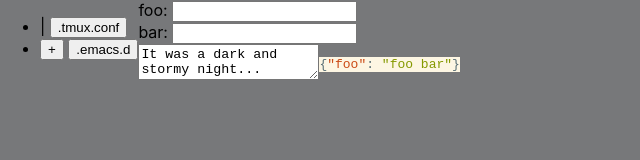
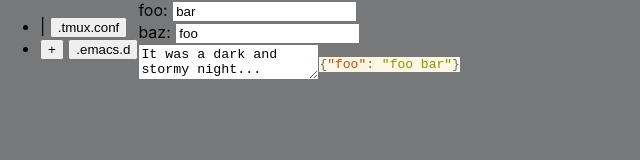
Before and after one commit to Lajule/dotf, a React (Create React App) app: page / in a window 1280 px wide. Shown: the top 160 px of the page, without its empty margins (0-640 px from the left). Built offline with nearby package versions, Linux system fonts and the light colour scheme.

Commit message:
Set config

```diff
--- a/public/config.json
+++ b/public/config.json
@@ -3,6 +3,10 @@
 	{
 	    "name": "foo",
 	    "value": "bar"
+	},
+	{
+	    "name": "baz",
+	    "value": "foo"
 	}
     ],
     "dotfiles": [
--- a/src/App.tsx
+++ b/src/App.tsx
@@ -1,22 +1,19 @@
 import {useState, useEffect} from 'react';
+import Mustache from 'mustache';
 import './App.css';
 import {Code} from './Code';
 import {Form} from './Form';
 import {Tree} from './Tree';
-import Mustache from 'mustache'
+import {Config} from './types';
 
 const sampleCode = '{"foo": "{{bar}}"}';
 
 function App() {
-  const [dotfiles, setDotfiles] = useState(null);
-  const [variables, setVariables] = useState(null);
+  const [config, setConfig] = useState<Config>();
 
   const fetchDotfiles = async () => {
     const response = await fetch('config.json');
-    const config = await response.json()
-
-    setDotfiles(config.dotfiles);
-    setVariables(config.variables);
+    setConfig(await response.json());
   }
 
   useEffect(() => {
@@ -26,15 +23,15 @@ function App() {
   return (
     <div className="app">
       <div className="sidebar">
-        {dotfiles !== null && <Tree dotfiles={dotfiles} />}
+        {config !== undefined && <Tree dotfiles={config.dotfiles} />}
       </div>
       <div className="body">
         <div className="variables">
-          {variables !== null && <Form variables={variables} />}
+          {config !== undefined && <Form variables={config.variables} />}
         </div>
         <div className="file">
           <div className="template">
-            <textarea>It was a dark and stormy night...</textarea>
+            <textarea defaultValue="It was a dark and stormy night..."></textarea>
           </div>
           <div className="preview">
             <Code content={Mustache.render(sampleCode, {bar: "foo bar"})} />
--- a/src/Form.tsx
+++ b/src/Form.tsx
@@ -1,20 +1,19 @@
 import {FC} from 'react';
+import {Variable} from './types';
 
 interface FromProps {
-  variables: Map<string, string>;
+  variables: ReadonlyArray<Variable>;
 }
 
 export const Form: FC<FromProps> = ({ variables }) => {
   return (
     <form>
-      <div>
-        <label htmlFor="foo">foo: </label>
-        <input type="text" name="foo" id="foo" required />
-      </div>
-      <div>
-        <label htmlFor="bar">bar: </label>
-        <input type="text" name="bar" id="bar" required />
-      </div>
+      {variables.map(({name, value}, i) => (
+        <div key={name + i}>
+          <label htmlFor={name}>{name}: </label>
+          <input type="text" name={name} id={name} defaultValue={value} required />
+        </div>
+      ))}
     </form>
   );
 }
--- a/src/Tree.tsx
+++ b/src/Tree.tsx
@@ -9,8 +9,8 @@ interface TreeProps {
 export const Tree: FC<TreeProps> = ({ dotfiles }) => {
   return (
     <ul>
-      {dotfiles.map((node) => (
-        <TreeNode node={node} />
+      {dotfiles.map((node, i) => (
+        <TreeNode key={node.file + i} node={node}/>
       ))}
     </ul>
   );
--- a/src/TreeNode.tsx
+++ b/src/TreeNode.tsx
@@ -1,6 +1,6 @@
 import {FC, useState} from 'react';
+import {Tree} from './Tree';
 import {Node} from './types';
-import {Tree} from './Tree';
 
 interface TreeNodeProps {
   node: Node
```
Also changed, not shown: src/types.ts (+6 -1 lines).
